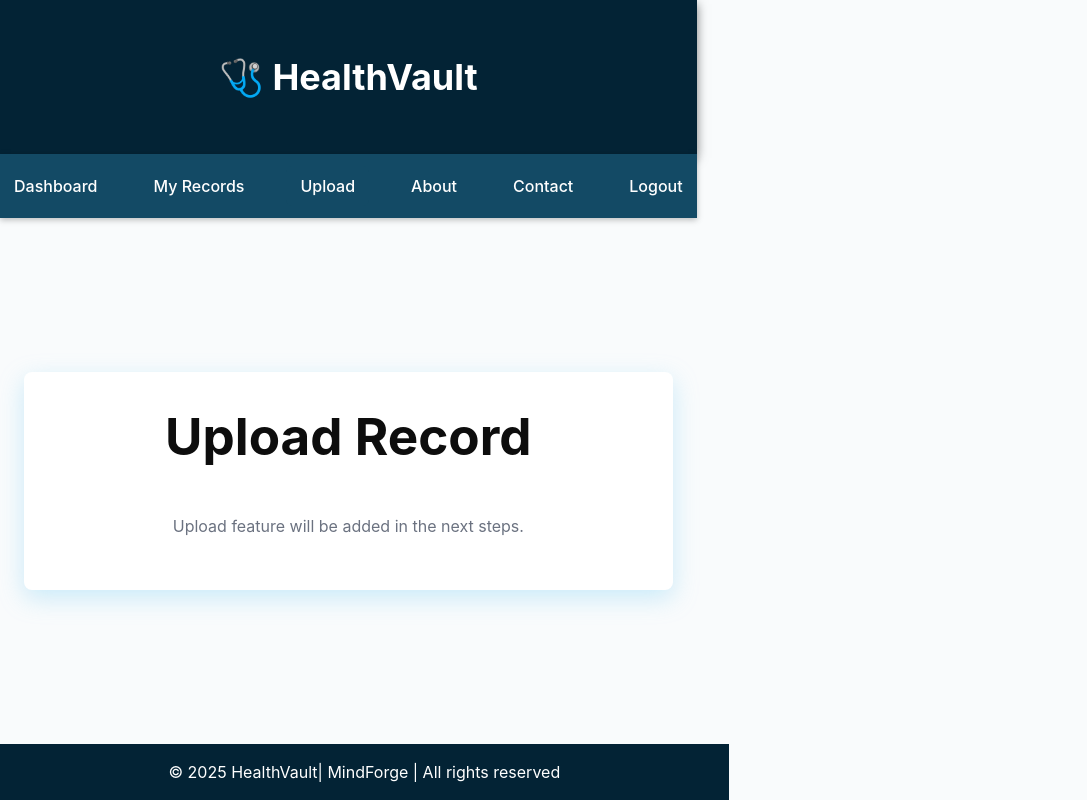
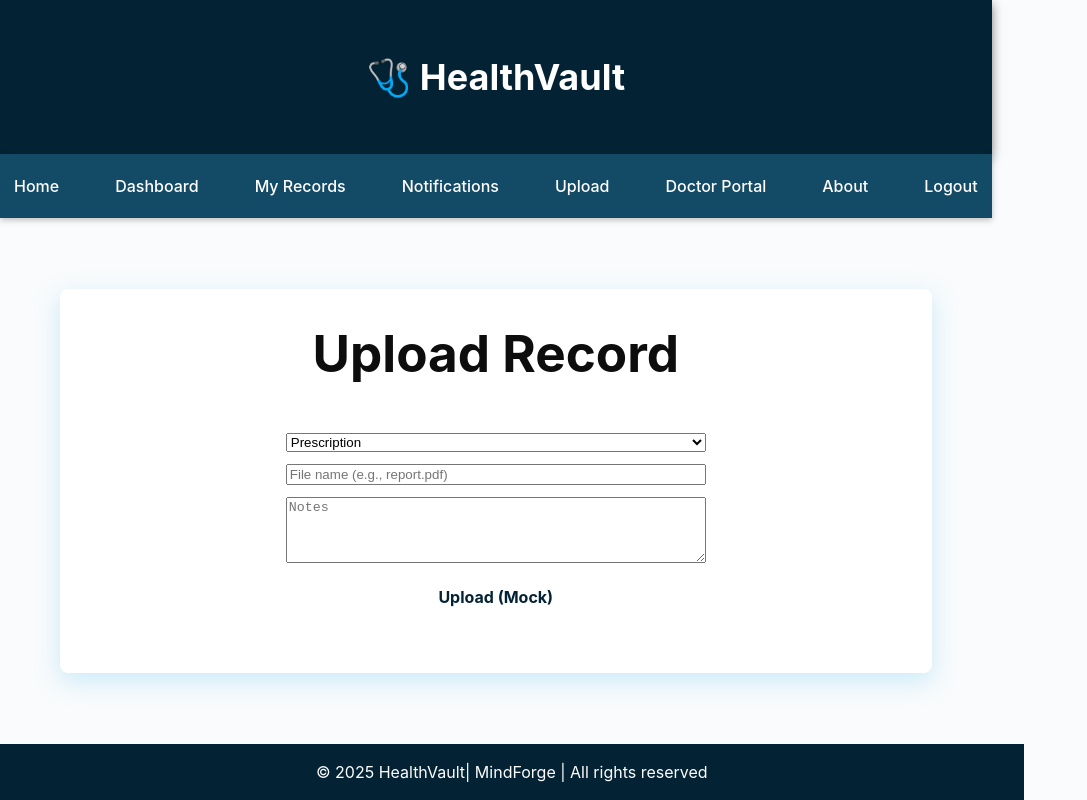
Before and after one commit to siddhiz2403/healthvault-client, a React (Vite) app: page /upload in a window 1280 px wide. Shown: the whole page, without its empty margins (0-1087 px from the left). Built offline with nearby package versions, Linux system fonts and the light colour scheme; sample sign-in values are in the browser's storage.

Commit message:
feat(records): add RecordsContext, upload, doctor portal, notifications, and approvals (fragment 2)

```diff
--- a/src/App.jsx
+++ b/src/App.jsx
@@ -11,12 +11,16 @@ import Login from './pages/Login';
 import Dashboard from './pages/Dashboard';
 import MyRecords from './pages/MyRecords';
 import Upload from './pages/Upload';
+import Notifications from './pages/Notifications';
+import DoctorPortal from './pages/DoctorPortal';
 import { AuthProvider } from './context/AuthContext';
+import { RecordsProvider } from './context/RecordsContext';
 import ProtectedRoute from './components/ProtectedRoute';
 
 function App() {
   return (
     <AuthProvider>
+      <RecordsProvider>
         <Router>
           <div className="App">
             <Header />
@@ -31,12 +35,15 @@ function App() {
                 <Route path="/dashboard" element={<ProtectedRoute><Dashboard /></ProtectedRoute>} />
                 <Route path="/records" element={<ProtectedRoute><MyRecords /></ProtectedRoute>} />
                 <Route path="/upload" element={<ProtectedRoute><Upload /></ProtectedRoute>} />
+                <Route path="/notifications" element={<ProtectedRoute><Notifications /></ProtectedRoute>} />
+                <Route path="/doctor" element={<DoctorPortal />} />
               </Routes>
             </main>
 
             <Footer />
           </div>
         </Router>
+      </RecordsProvider>
     </AuthProvider>
   );
 }
--- a/src/components/Navbar.jsx
+++ b/src/components/Navbar.jsx
@@ -15,17 +15,15 @@ function Navbar() {
   return (
     <nav className="site-nav">
       <div className="nav-inner">
+        <NavLink to="/" className="nav-link">Home</NavLink>
         {user && <NavLink to="/dashboard" className="nav-link">Dashboard</NavLink>}
         {user && <NavLink to="/records" className="nav-link">My Records</NavLink>}
+        {user && <NavLink to="/notifications" className="nav-link">Notifications</NavLink>}
         {user && <NavLink to="/upload" className="nav-link">Upload</NavLink>}
+        <NavLink to="/doctor" className="nav-link">Doctor Portal</NavLink>
         <NavLink to="/about" className="nav-link">About</NavLink>
-        <NavLink to="/contact" className="nav-link">Contact</NavLink>
         {user ? (
-          <button
-            className="nav-link"
-            onClick={onLogout}
-            style={{ background: 'transparent', border: 'none', cursor: 'pointer' }}
-          >
+          <button className="nav-link" onClick={onLogout} style={{ background: 'transparent', border: 'none', cursor: 'pointer' }}>
             Logout
           </button>
         ) : (
--- /dev/null
+++ b/src/context/RecordsContext.jsx
@@ -0,0 +1,74 @@
+// src/context/RecordsContext.jsx
+import React, { createContext, useEffect, useState } from 'react';
+
+export const RecordsContext = createContext();
+
+export function RecordsProvider({ children }) {
+  const [records, setRecords] = useState(() => {
+    try {
+      return JSON.parse(localStorage.getItem('hv_records')) || [];
+    } catch {
+      return [];
+    }
+  });
+
+  const [pending, setPending] = useState(() => {
+    try {
+      return JSON.parse(localStorage.getItem('hv_pending')) || [];
+    } catch {
+      return [];
+    }
+  });
+
+  useEffect(() => {
+    localStorage.setItem('hv_records', JSON.stringify(records));
+  }, [records]);
+
+  useEffect(() => {
+    localStorage.setItem('hv_pending', JSON.stringify(pending));
+  }, [pending]);
+
+  const addRecord = (record) => {
+    const r = {
+      ...record,
+      id: Date.now(),
+      date: record.date || new Date().toISOString().split('T')[0],
+    };
+    setRecords(prev => [r, ...prev]);
+  };
+
+  const addPending = (p) => {
+    const item = {
+      ...p,
+      id: Date.now(),
+      date: p.date || new Date().toISOString().split('T')[0],
+    };
+    setPending(prev => [item, ...prev]);
+  };
+
+  const approvePending = (id) => {
+    const item = pending.find(x => x.id === id);
+    if (!item) return;
+    // remove from pending
+    setPending(prev => prev.filter(x => x.id !== id));
+    // add to records with source 'doctor' and approvedAt
+    setRecords(prev => [{ ...item, approvedAt: new Date().toISOString(), source: 'doctor' }, ...prev]);
+  };
+
+  const denyPending = (id) => {
+    setPending(prev => prev.filter(x => x.id !== id));
+  };
+
+  return (
+    <RecordsContext.Provider value={{
+      records,
+      pending,
+      addRecord,
+      addPending,
+      approvePending,
+      denyPending
+    }}>
+      {children}
+    </RecordsContext.Provider>
+  );
+}
--- /dev/null
+++ b/src/pages/DoctorPortal.jsx
@@ -0,0 +1,41 @@
+// src/pages/DoctorPortal.jsx
+import React, { useContext, useState } from 'react';
+import { RecordsContext } from '../context/RecordsContext';
+
+export default function DoctorPortal() {
+  const { addPending } = useContext(RecordsContext);
+  const [patientId, setPatientId] = useState('');
+  const [doctor, setDoctor] = useState('Dr. Sharma');
+  const [type, setType] = useState('Prescription');
+  const [note, setNote] = useState('');
+  const [biometric, setBiometric] = useState(false);
+
+  const handleSubmit = (e) => {
+    e.preventDefault();
+    if (!patientId) return alert('Enter patient Health ID');
+    addPending({ patientId, doctor, type, note, biometric, date: new Date().toISOString().split('T')[0] });
+    alert('Submission sent (pending patient approval)');
+    setPatientId(''); setNote(''); setBiometric(false);
+  };
+
+  return (
+    <div className="page-card">
+      <h1>Doctor Portal (Demo)</h1>
+      <form onSubmit={handleSubmit} style={{ display: 'grid', gap: 12, maxWidth: 420, margin: '18px auto' }}>
+        <input value={patientId} onChange={(e) => setPatientId(e.target.value)} placeholder="Patient Health ID" />
+        <input value={doctor} onChange={(e) => setDoctor(e.target.value)} placeholder="Doctor name" />
+        <select value={type} onChange={(e) => setType(e.target.value)}>
+          <option>Prescription</option>
+          <option>Lab Report</option>
+          <option>Surgery</option>
+          <option>Vaccination</option>
+        </select>
+        <textarea value={note} onChange={(e) => setNote(e.target.value)} placeholder="Details" rows={4} />
+        <label style={{ display: 'flex', alignItems: 'center', gap: 8 }}>
+          <input type="checkbox" checked={biometric} onChange={(e) => setBiometric(e.target.checked)} /> Simulate doctor biometric verification
+        </label>
+        <button className="cta-btn" type="submit">Submit for Patient Approval</button>
+      </form>
+    </div>
+  );
+}
--- a/src/pages/MyRecords.jsx
+++ b/src/pages/MyRecords.jsx
@@ -1,11 +1,52 @@
 // src/pages/MyRecords.jsx
-import React from 'react';
+import React, { useContext } from 'react';
+import { RecordsContext } from '../context/RecordsContext';
+import { AuthContext } from '../context/AuthContext';
 
 export default function MyRecords() {
+  const { records } = useContext(RecordsContext);
+  const { user } = useContext(AuthContext);
+
+  const myRecords = records.filter(r => r.patientId === user?.healthId);
+
   return (
     <div className="page-card">
-      <h1>My Records</h1>
-      <p style={{ color: 'var(--muted)' }}>No records yet (demo).</p>
+      <h1>My Health Records</h1>
+
+      {myRecords.length === 0 ? (
+        <p style={{ color: 'var(--muted)' }}>No records yet.</p>
+      ) : (
+        <table style={{ width: '100%', marginTop: 16, borderCollapse: 'collapse' }}>
+          <thead>
+            <tr style={{ background: '#f1f5f9', textAlign: 'left' }}>
+              <th style={{ padding: '8px' }}>Type</th>
+              <th style={{ padding: '8px' }}>Source</th>
+              <th style={{ padding: '8px' }}>Doctor</th>
+              <th style={{ padding: '8px' }}>Date</th>
+              <th style={{ padding: '8px' }}>Action</th>
+            </tr>
+          </thead>
+          <tbody>
+            {myRecords.map((rec) => (
+              <tr key={rec.id} style={{ borderBottom: '1px solid #e5e7eb' }}>
+                <td style={{ padding: '8px' }}>{rec.type}</td>
+                <td style={{ padding: '8px' }}>{rec.source || (rec.doctor === 'Self' ? 'Patient' : 'Doctor')}</td>
+                <td style={{ padding: '8px' }}>{rec.doctor}</td>
+                <td style={{ padding: '8px' }}>{rec.date}</td>
+                <td style={{ padding: '8px' }}>
+                  <button
+                    className="cta-btn"
+                    style={{ padding: '6px 12px' }}
+                    onClick={() => alert(`Record details:\n\nType: ${rec.type}\nDoctor: ${rec.doctor}\nDate: ${rec.date}\nNotes: ${rec.note || '(none)'}`)}
+                  >
+                    View
+                  </button>
+                </td>
+              </tr>
+            ))}
+          </tbody>
+        </table>
+      )}
     </div>
   );
 }
--- /dev/null
+++ b/src/pages/Notifications.jsx
@@ -0,0 +1,33 @@
+// src/pages/Notifications.jsx
+import React, { useContext } from 'react';
+import { RecordsContext } from '../context/RecordsContext';
+import { AuthContext } from '../context/AuthContext';
+
+export default function Notifications() {
+  const { pending, approvePending, denyPending } = useContext(RecordsContext);
+  const { user } = useContext(AuthContext);
+
+  const myPending = pending.filter(p => p.patientId === user?.healthId);
+
+  if (!user) return <div className="page-card"><p>Please login to view notifications.</p></div>;
+
+  return (
+    <div className="page-card">
+      <h1>Notifications</h1>
+      {myPending.length === 0 ? (
+        <p style={{ color: 'var(--muted)' }}>No pending submissions.</p>
+      ) : (
+        myPending.map(p => (
+          <div key={p.id} style={{ border: '1px solid #e6e6e6', padding: 12, marginTop: 12, borderRadius: 8, textAlign: 'left' }}>
+            <div><strong>{p.type}</strong> &middot; {p.doctor} &middot; {p.date}</div>
+            <div style={{ marginTop: 8 }}>{p.note}</div>
+            <div style={{ marginTop: 8 }}>
+              <button className="cta-btn" onClick={() => approvePending(p.id)} style={{ marginRight: 8 }}>Approve</button>
+              <button onClick={() => denyPending(p.id)} style={{ padding: '8px 12px' }}>Deny</button>
+            </div>
+          </div>
+        ))
+      )}
+    </div>
+  );
+}
--- a/src/pages/Upload.jsx
+++ b/src/pages/Upload.jsx
@@ -1,11 +1,48 @@
 // src/pages/Upload.jsx
-import React from 'react';
+import React, { useContext, useState } from 'react';
+import { RecordsContext } from '../context/RecordsContext';
+import { AuthContext } from '../context/AuthContext';
+import { useNavigate } from 'react-router-dom';
 
 export default function Upload() {
+  const { addRecord } = useContext(RecordsContext);
+  const { user } = useContext(AuthContext);
+  const [type, setType] = useState('Prescription');
+  const [note, setNote] = useState('');
+  const [fileName, setFileName] = useState('');
+  const navigate = useNavigate();
+
+  const handleSubmit = (e) => {
+    e.preventDefault();
+    if (!user) return alert('Please login first');
+    addRecord({
+      type,
+      note,
+      fileName,
+      patientId: user.healthId,
+      doctor: 'Self',
+      source: 'patient',
+      date: new Date().toISOString().split('T')[0],
+    });
+    alert('Record added to your vault (demo).');
+    navigate('/records');
+  };
+
   return (
     <div className="page-card">
       <h1>Upload Record</h1>
-      <p style={{ color: 'var(--muted)' }}>Upload feature will be added in the next steps.</p>
+      <form onSubmit={handleSubmit} style={{ display: 'grid', gap: 12, width: '100%', maxWidth: 420, margin: '18px auto' }}>
+        <select value={type} onChange={(e) => setType(e.target.value)}>
+          <option>Prescription</option>
+          <option>Lab Report</option>
+          <option>Surgery</option>
+          <option>Vaccination</option>
+          <option>Other</option>
+        </select>
+        <input value={fileName} onChange={(e) => setFileName(e.target.value)} placeholder="File name (e.g., report.pdf)" />
+        <textarea value={note} onChange={(e) => setNote(e.target.value)} placeholder="Notes" rows={4} />
+        <button className="cta-btn" type="submit">Upload (Mock)</button>
+      </form>
     </div>
   );
 }
```
Lines whose indentation alone changed are shown as unchanged.
